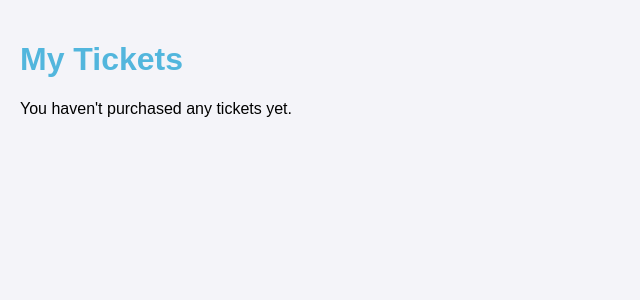
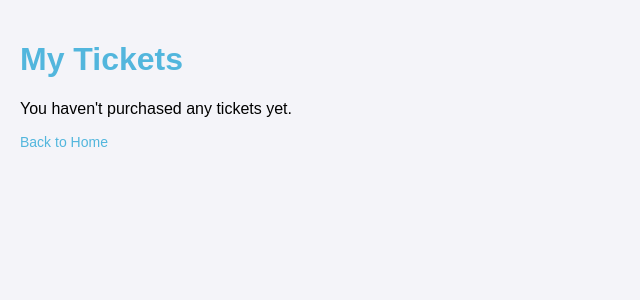
Before and after one commit to awesomePei/113-1-DB-final-project, a Flask app: page /my_ticket in a window 1280 px wide. Shown: the top 300 px of the page, without its empty margins (0-640 px from the left). Run offline with Flask 3, Linux system fonts and the light colour scheme; the visitor is signed in with stand-in values (Sample User, id 1); data that the repository does not hold is empty; some libraries are stand-ins or nearby versions.

Commit message:
lil change

```diff
--- a/ticketvibe/templates/my_ticket.html
+++ b/ticketvibe/templates/my_ticket.html
@@ -33,6 +33,19 @@
         .ticket-list tr:hover {
             background-color: #ddd;
         }
+        .back-link {
+            display: block;
+            margin-bottom: 15px;
+            margin-top: 15px;
+            font-size: 14px;
+            text-decoration: none;
+            color: #52b6dd;
+            text-align: left;
+        }
+
+        .back-link:hover {
+            color: #2f96bf;
+        }
     </style>
 </head>
 <body>
@@ -67,5 +80,7 @@
     {% else %}
         <p>You haven't purchased any tickets yet.</p>
     {% endif %}
+
+    <a href="{{ url_for('index') }}" class="back-link">Back to Home</a>
 </body>
 </html>
```
